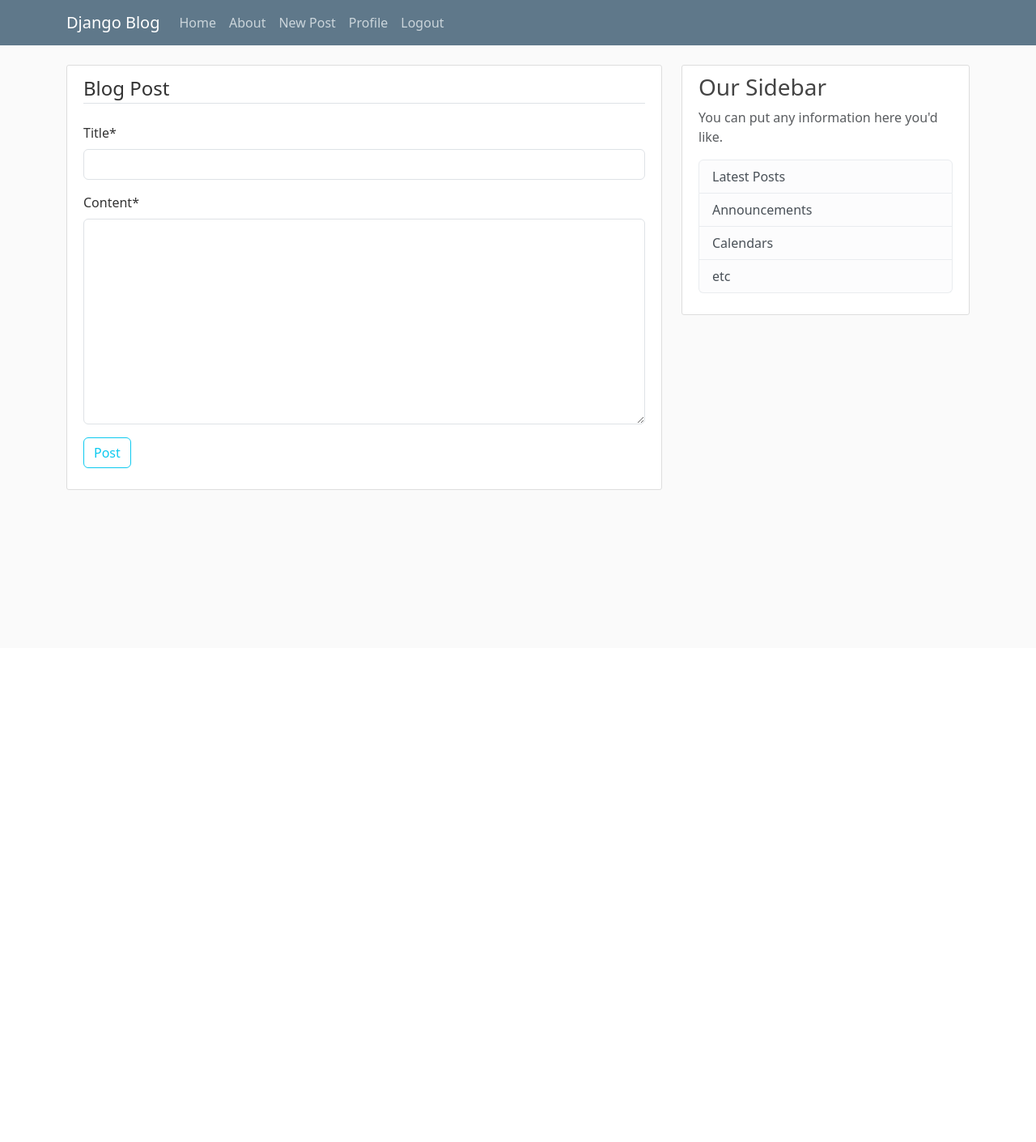
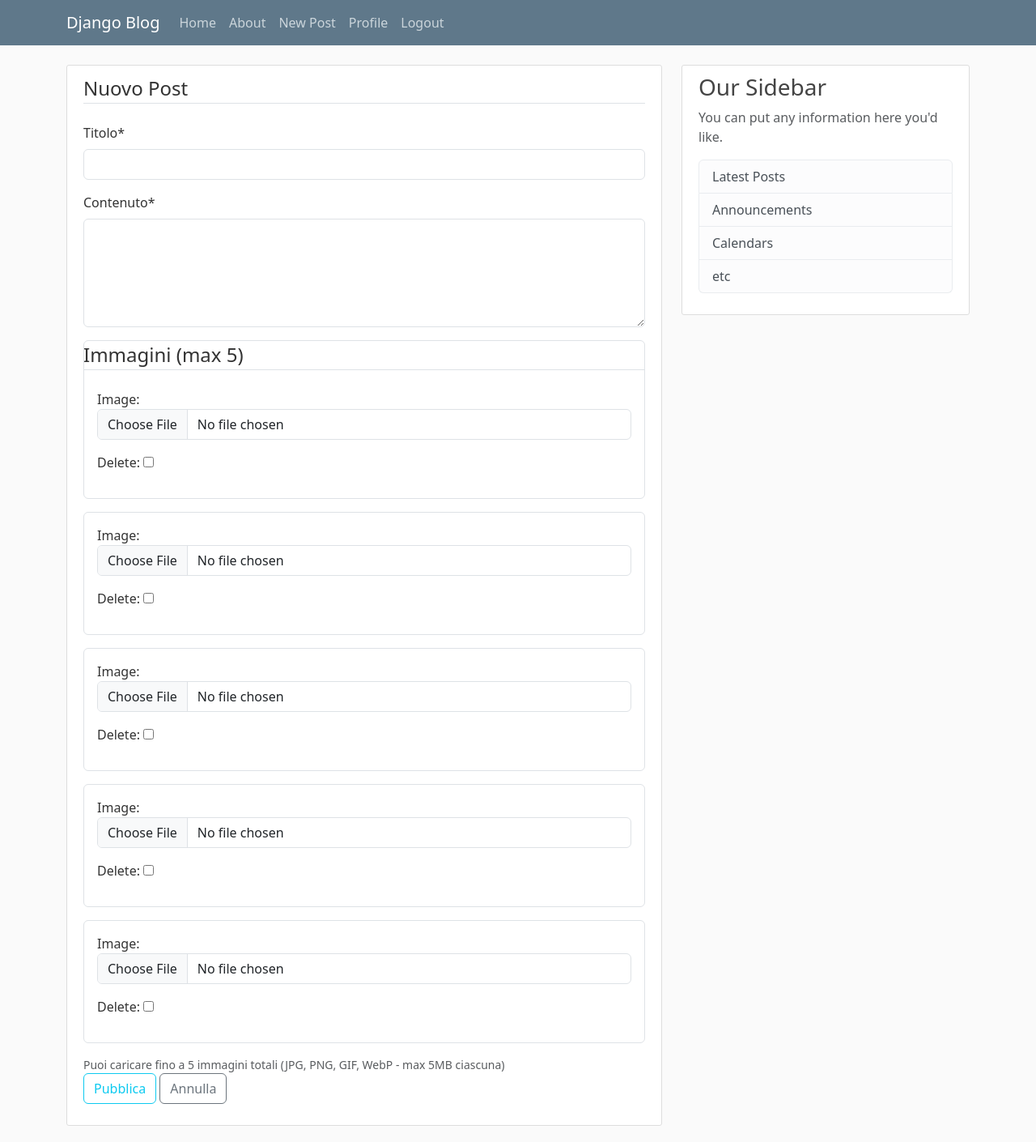
Before and after one commit to fan-tuz/app_project, a Django app: page /post/new/ in a window 1280 px wide. Shown: the whole page at 81% size. Before the commit the page ends 605 px from the top, so only its background shows below. Run offline with Django 5.2, Linux system fonts and the light colour scheme; the visitor is signed in with stand-in values (Sample User, id 1); some libraries are stand-ins or nearby versions.

Commit message:
Add: allow multiple images in posts.

```diff
--- /dev/null
+++ b/blog/forms.py
@@ -0,0 +1,80 @@
+from django import forms
+from django.forms import inlineformset_factory
+from .models import Post, PostImage
+
+
+class PostForm(forms.ModelForm):
+    """Main form for Post model"""
+
+    class Meta:
+        model = Post
+        fields = ['title', 'content']
+        labels = {
+            'title': 'Titolo',
+            'content': 'Contenuto'
+        }
+        widgets = {
+            'content': forms.Textarea(attrs={'rows': 5}),
+        }
+
+
+class PostImageForm(forms.ModelForm):
+    """Form for individual PostImage"""
+
+    class Meta:
+        model = PostImage
+        fields = ['image']
+        widgets = {
+            'image': forms.FileInput(attrs={
+                'class': 'form-control',
+                'accept': 'image/jpeg,image/jpg,image/png,image/gif,image/webp'
+            })
+        }
+
+    def clean_image(self):
+        """Validate single image - only for NEW uploads"""
+        image = self.cleaned_data.get('image')
+
+        # Skip validation if no new file uploaded (existing image or empty)
+        if not image or not hasattr(image, 'content_type'):
+            return image
+
+        # Validate only NEW uploads (UploadedFile objects)
+
+        # Check file size (max 5MB)
+        if image.size > 5 * 1024 * 1024:
+            raise forms.ValidationError(
+                f'Il file "{image.name}" è troppo grande. Max 5MB.'
+            )
+
+        # Check extension
+        allowed_extensions = ['jpg', 'jpeg', 'png', 'gif', 'webp']
+        file_extension = image.name.split('.')[-1].lower()
+
+        if file_extension not in allowed_extensions:
+            raise forms.ValidationError(
+                f'Formato .{file_extension.upper()} non supportato. '
+                f'Usa: JPG, PNG, GIF, WebP'
+            )
+
+        # Check MIME type
+        allowed_mime = ['image/jpeg', 'image/png', 'image/gif', 'image/webp']
+        if image.content_type not in allowed_mime:
+            raise forms.ValidationError(
+                f'Il file "{image.name}" non è un\'immagine valida.'
+            )
+
+        return image
+
+
+# Formset: gestisce multipli PostImageForm
+PostImageFormSet = inlineformset_factory(
+    Post,                    # Parent model
+    PostImage,               # Child model
+    form=PostImageForm,      # Form per ogni immagine
+    fields=['image'],        # Campi del form
+    extra=5,                 # Mostra 5 form vuoti
+    max_num=5,               # Max 5 immagini totali
+    validate_max=True,       # Valida il limite
+    can_delete=True          # Permette eliminazione
+)
--- a/blog/models.py
+++ b/blog/models.py
@@ -2,6 +2,7 @@ from django.db import models
 from django.utils import timezone
 from django.contrib.auth.models import User
 from django.urls import reverse
+from PIL import Image as PILImage
 
 
 class Post(models.Model):
@@ -15,3 +16,23 @@ class Post(models.Model):
 
     def get_absolute_url(self):
         return reverse('post-detail', kwargs={'pk': self.pk})
+
+class PostImage(models.Model):
+    post = models.ForeignKey(Post, on_delete=models.CASCADE, related_name='images')
+    # Last kwarg allows me to write post.images.all() to get all images of a post, by creating an inverse relation in DB
+    image = models.ImageField(upload_to='post_images')
+    uploaded_at = models.DateTimeField(auto_now_add=True)
+
+    class Meta:
+        ordering = ['uploaded_at']
+
+    # Resize image on save
+    def save(self, *args, **kwargs):
+        super().save(*args, **kwargs)
+
+        img = PILImage.open(self.image.path)
+
+        if img.height > 800 or img.width > 800:
+            output_size = (800, 800)
+            img.thumbnail(output_size)
+            img.save(self.image.path)
--- a/blog/templates/blog/post_form.html
+++ b/blog/templates/blog/post_form.html
@@ -2,14 +2,58 @@
 {% load crispy_forms_tags %}
 {% block content %}
     <div class="content-section">
-        <form method="POST">
+        <form method="POST" enctype="multipart/form-data">
             {% csrf_token %}
+
             <fieldset class="form-group">
-                <legend class="border-bottom mb-4">Blog Post</legend>
+                <legend class="border-bottom mb-4">
+                    {% if object %}Modifica Post{% else %}Nuovo Post{% endif %}
+                </legend>
+
+                <!-- Post Form (title, content) -->
                 {{ form|crispy }}
             </fieldset>
+
+            <!-- Image Formset -->
+            <fieldset class="form-group">
+                <legend class="border-bottom mb-4">Immagini (max 5)</legend>
+
+                {{ formset.management_form }}
+
+                {% for form in formset %}
+                    <div class="formset-form mb-3 p-3 border rounded">
+                        {% if form.instance.pk and form.instance.image %}
+                            <!-- Existing image preview -->
+                            <div class="row mb-2">
+                                <div class="col-md-3">
+                                    <img src="{{ form.instance.image.url }}"
+                                         class="img-fluid rounded"
+                                         alt="Image preview">
+                                </div>
+                                <div class="col-md-9">
+                                    {{ form.as_p }}
+                                </div>
+                            </div>
+                        {% else %}
+                            <!-- New image upload -->
+                            {{ form.as_p }}
+                        {% endif %}
+                    </div>
+                {% endfor %}
+
+                <small class="form-text text-muted">
+                    Puoi caricare fino a 5 immagini totali (JPG, PNG, GIF, WebP - max 5MB ciascuna)
+                </small>
+            </fieldset>
+
             <div class="form-group">
-                <button class="btn btn-outline-info" type="submit">Post</button>
+                <button class="btn btn-outline-info" type="submit">
+                    {% if object %}Aggiorna{% else %}Pubblica{% endif %}
+                </button>
+                <a class="btn btn-outline-secondary"
+                   href="{% if object %}{% url 'post-detail' object.id %}{% else %}{% url 'blog-home' %}{% endif %}">
+                    Annulla
+                </a>
             </div>
         </form>
     </div>
--- a/blog/views.py
+++ b/blog/views.py
@@ -1,6 +1,7 @@
-from django.shortcuts import render, get_object_or_404
+from django.shortcuts import render, get_object_or_404, redirect
 from django.contrib.auth.mixins import LoginRequiredMixin, UserPassesTestMixin
 from django.contrib.auth.models import User
+from django.contrib import messages
 from django.views.generic import (
     ListView,
     DetailView,
@@ -8,7 +9,9 @@ from django.views.generic import (
     UpdateView,
     DeleteView
 )
-from .models import Post
+from django.db import transaction
+from .models import Post, PostImage
+from .forms import PostForm, PostImageFormSet
 
 
 def home(request):
@@ -20,7 +23,7 @@ def home(request):
 
 class PostListView(ListView):
     model = Post
-    template_name = 'blog/home.html'  # <app>/<model>_<viewtype>.html
+    template_name = 'blog/home.html'
     context_object_name = 'posts'
     ordering = ['-date_posted']
     paginate_by = 5
@@ -28,7 +31,7 @@ class PostListView(ListView):
 
 class UserPostListView(ListView):
     model = Post
-    template_name = 'blog/user_posts.html'  # <app>/<model>_<viewtype>.html
+    template_name = 'blog/user_posts.html'
     context_object_name = 'posts'
     paginate_by = 5
 
@@ -40,29 +43,106 @@ class UserPostListView(ListView):
 class PostDetailView(DetailView):
     model = Post
 
+    def get_context_data(self, **kwargs):
+        context = super().get_context_data(**kwargs)
+        context['images'] = self.object.images.all()
+        return context
+
 
 class PostCreateView(LoginRequiredMixin, CreateView):
+    """Create post with formset for images"""
     model = Post
-    fields = ['title', 'content']
+    form_class = PostForm
+
+    def get_context_data(self, **kwargs):
+        context = super().get_context_data(**kwargs)
+
+        if self.request.POST:
+            context['formset'] = PostImageFormSet(self.request.POST, self.request.FILES)
+        else:
+            context['formset'] = PostImageFormSet()
+
+        return context
 
     def form_valid(self, form):
-        form.instance.author = self.request.user
-        return super().form_valid(form)
+        context = self.get_context_data()
+        formset = context['formset']
+
+        # Validate both form and formset
+        if not formset.is_valid():
+            return self.form_invalid(form)
+
+        # Save everything in a transaction (atomic)
+        with transaction.atomic():
+            form.instance.author = self.request.user
+            self.object = form.save()  # Save post first
+
+            formset.instance = self.object  # Link formset to post
+            instances = formset.save()  # Save images
+
+            image_count = len([i for i in instances if i and i.image])
+
+            if image_count > 0:
+                messages.success(self.request, f'Post creato con {image_count} immagine/i!')
+            else:
+                messages.success(self.request, 'Post creato!')
+
+        return redirect(self.object.get_absolute_url())
+
+    def form_invalid(self, form):
+        messages.error(self.request, 'Errore nella validazione del form.')
+        return super().form_invalid(form)
 
 
 class PostUpdateView(LoginRequiredMixin, UserPassesTestMixin, UpdateView):
+    """Update post with formset for images"""
     model = Post
-    fields = ['title', 'content']
+    form_class = PostForm
+
+    def get_context_data(self, **kwargs):
+        context = super().get_context_data(**kwargs)
+
+        if self.request.POST:
+            context['formset'] = PostImageFormSet(
+                self.request.POST,
+                self.request.FILES,
+                instance=self.object
+            )
+        else:
+            context['formset'] = PostImageFormSet(instance=self.object)
+
+        return context
 
     def form_valid(self, form):
-        form.instance.author = self.request.user
-        return super().form_valid(form)
+        context = self.get_context_data()
+        formset = context['formset']
+
+        if not formset.is_valid():
+            return self.form_invalid(form)
+
+        with transaction.atomic():
+            form.instance.author = self.request.user
+            self.object = form.save()
+
+            formset.instance = self.object
+            instances = formset.save()
+
+            # Count new images (exclude deletions)
+            new_images = [i for i in instances if i and i.image and not formset.deleted_forms]
+
+            if new_images:
+                messages.success(self.request, f'Post aggiornato con {len(new_images)} modifica/e!')
+            else:
+                messages.success(self.request, 'Post aggiornato!')
+
+        return redirect(self.object.get_absolute_url())
+
+    def form_invalid(self, form):
+        messages.error(self.request, 'Errore nella validazione.')
+        return super().form_invalid(form)
 
     def test_func(self):
-        post = self.get_object()
-        if self.request.user == post.author:
-            return True
-        return False
+        return self.request.user == self.get_object().author
 
 
 class PostDeleteView(LoginRequiredMixin, UserPassesTestMixin, DeleteView):
@@ -70,10 +150,7 @@ class PostDeleteView(LoginRequiredMixin, UserPassesTestMixin, DeleteView):
     success_url = '/'
 
     def test_func(self):
-        post = self.get_object()
-        if self.request.user == post.author:
-            return True
-        return False
+        return self.request.user == self.get_object().author
 
 
 def about(request):
```
Also changed, not shown: blog/admin.py (+29 -2 lines), blog/templates/blog/home.html (+25 -3 lines), blog/templates/blog/post_detail.html (+21 -0 lines), blog/migrations/0002_postimage.py (added).
